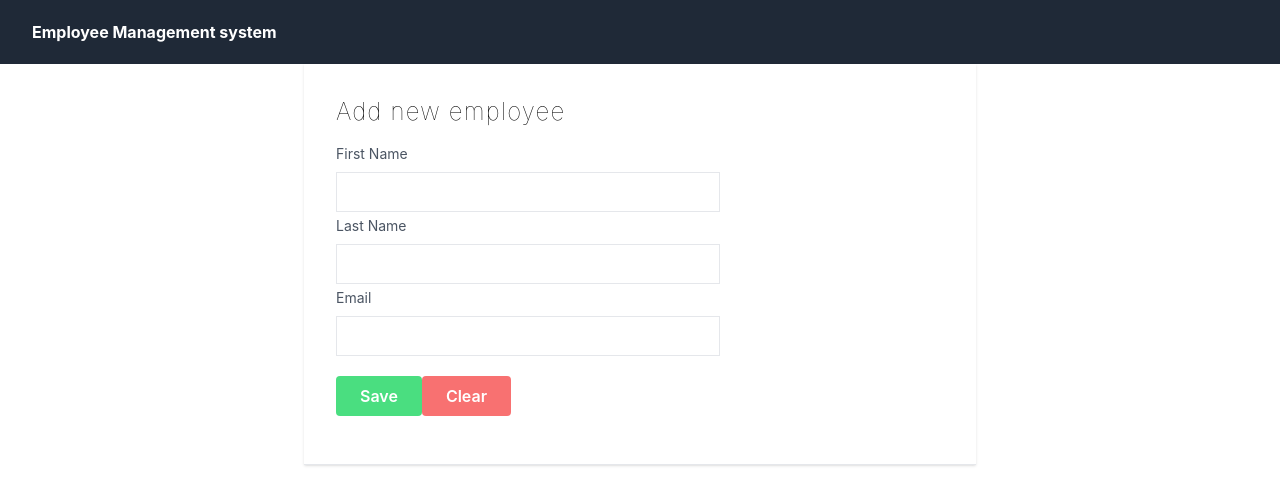
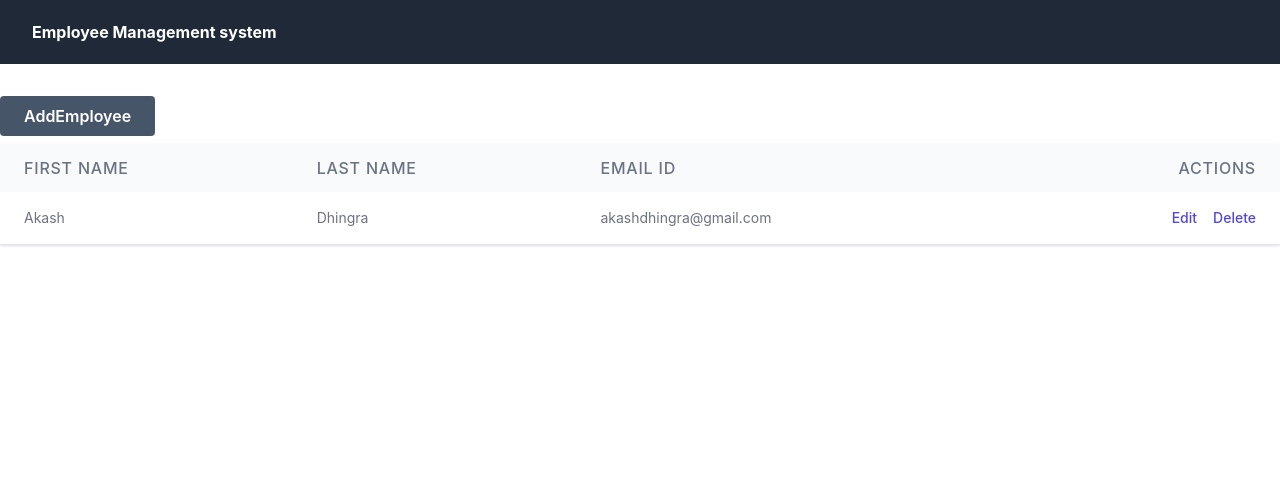
Before and after one commit to akashdhingra/EmployeeManagementApplication, a React (Create React App) app in the folder employee-system-ui/: page / in a window 1280 px wide. Shown: the top 504 px of the page. Built offline with nearby package versions, Linux system fonts and the light colour scheme; the HTML template or start-up script is replaced by a standard one.

Commit message:
Implemented routes in UI

```diff
--- a/employee-system-ui/package.json
+++ b/employee-system-ui/package.json
@@ -9,6 +9,7 @@
     "axios": "^1.4.0",
     "react": "^18.2.0",
     "react-dom": "^18.2.0",
+    "react-router-dom": "^6.14.1",
     "react-scripts": "^5.0.1",
     "web-vitals": "^2.1.4"
   },
--- a/employee-system-ui/src/App.js
+++ b/employee-system-ui/src/App.js
@@ -1,12 +1,21 @@
 import './App.css';
 import AddEmployee from './components/AddEmployee';
 import Navbar from './components/Navbar';
+import { BrowserRouter, Route, Routes } from'react-router-dom';
+import EmployeeList from './components/EmployeeList';
 
 function App() {
   return (
     <>
+    <BrowserRouter>
       <Navbar/>
-      <AddEmployee/>
+      <Routes>
+        <Route index element={<EmployeeList />}/>
+        <Route path="/" element={<EmployeeList />}> </Route>
+        <Route path="/employeeList" element={<EmployeeList />}> </Route>
+        <Route path="/addEmployee" element={<AddEmployee />}> </Route>
+      </Routes>
+    </BrowserRouter>
     </>
   );
 }
--- /dev/null
+++ b/employee-system-ui/src/components/EmployeeList.js
@@ -0,0 +1,42 @@
+import React from 'react'
+
+const EmployeeList = () => {
+  return (
+    <div className='container mx-auto my-8'>
+    <div className='h-12'>
+        <button className='rounded bg-slate-600 text-white px-6 py-2 font-semibold'>AddEmployee</button>
+    </div>
+    <div className='flex shadow border-b'>
+        <table className='min-w-full'>
+            <thead className='bg-gray-50'>
+                <tr>
+                    <th className='text-left font-medium text-gray-500 uppercase tracking-wider py-3 px-6'>First Name</th>
+                    <th className='text-left font-medium text-gray-500 uppercase tracking-wider py-3 px-6'>Last Name</th>
+                    <th className='text-left font-medium text-gray-500 uppercase tracking-wider py-3 px-6'>Email ID</th>
+                    <th className='text-right font-medium text-gray-500 uppercase tracking-wider py-3 px-6'>Actions</th>
+                </tr>
+            </thead>
+            <tbody className='bg-white'>
+                <tr>
+                    <td className='text-left px-6 py-4 whitespace-nowrap'>
+                        <div className='text-sm text-gray-500'>Akash</div>
+                    </td>
+                    <td className='text-left px-6 py-4 whitespace-nowrap'>
+                        <div className='text-sm text-gray-500'>Dhingra</div>
+                    </td>
+                    <td className='text-left px-6 py-4 whitespace-nowrap'>
+                        <div className='text-sm text-gray-500'>akashdhingra@gmail.com</div>
+                    </td>
+                    <td className='text-right px-6 py-4 whitespace-nowrap font-medium text-sm'>
+                        <a href='#' className='text-indigo-600 hover:text-indigo-800 px-4'>Edit</a>
+                        <a href='#' className='text-indigo-600 hover:text-indigo-800'>Delete</a>
+                    </td>
+                </tr>
+            </tbody>
+        </table>
+    </div>
+    </div>
+  )
+}
+
+export default EmployeeList
```
Also changed, not shown: 1 other file (tests, documents, lock files or other folders).
